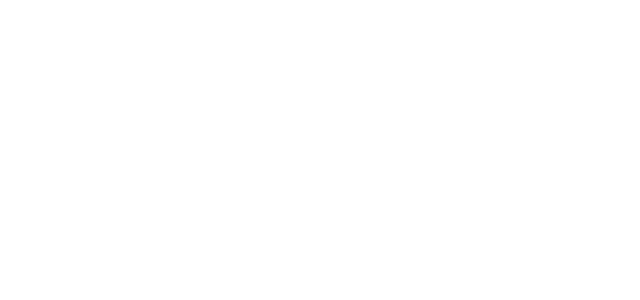
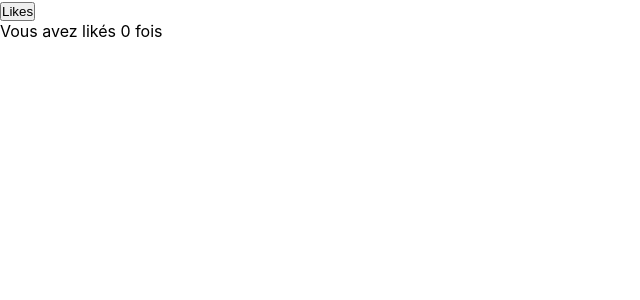
Before and after one commit to PaulineR7/exo_perso_hp, a React (Create React App) app: page /likes in a window 1280 px wide. Before the commit this address had no page. Shown: the top 300 px of the page, without its empty margins (0-640 px from the left). Built offline with nearby package versions, Linux system fonts and the light colour scheme.

Commit message:
add likesPage

```diff
--- a/src/App.js
+++ b/src/App.js
@@ -7,6 +7,7 @@
 import AnimalsPage from "./component/AnimalsCard";
 import CopyrightPage from "./page/CopyrightPage";
 import FormMessage from "./page/FormMessage";
+import LikesPage from "./page/LikesPage";
 
 
 function App() {
@@ -21,6 +22,7 @@
         <Route path="/animals" element={<AnimalsPage />} />
         <Route path="/copyright" element={<CopyrightPage /> } />
         <Route path="/form" element={<FormMessage />} />
+        <Route path="/likes" element={<LikesPage />} />
       </Routes>
     </BrowserRouter>
   </div>
--- /dev/null
+++ b/src/page/LikesPage.jsx
@@ -0,0 +1,20 @@
+import { useState } from "react";
+
+function LikesPage() {
+
+    const [likes, setLikes] = useState(0);
+
+    const clickLikes = () => {
+        setLikes(likes + 1);
+    }
+
+
+    return(
+        <main>
+            <button onClick={clickLikes}>Likes</button>
+            <p>Vous avez likés {likes} fois</p>
+        </main>
+    )
+}
+
+export default LikesPage;
```
Also changed, not shown: src/page/FormMessage.jsx (+5 -2 lines).
